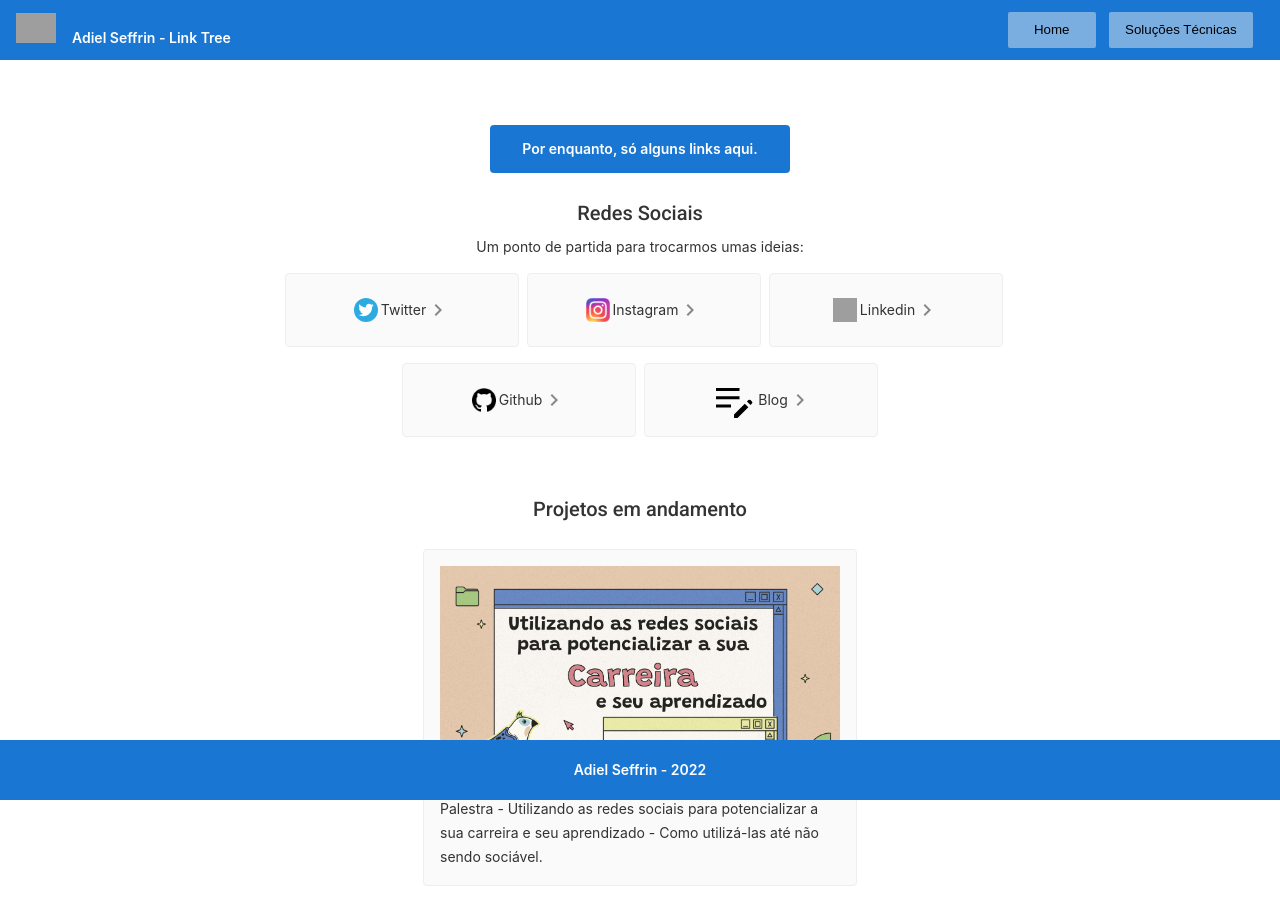
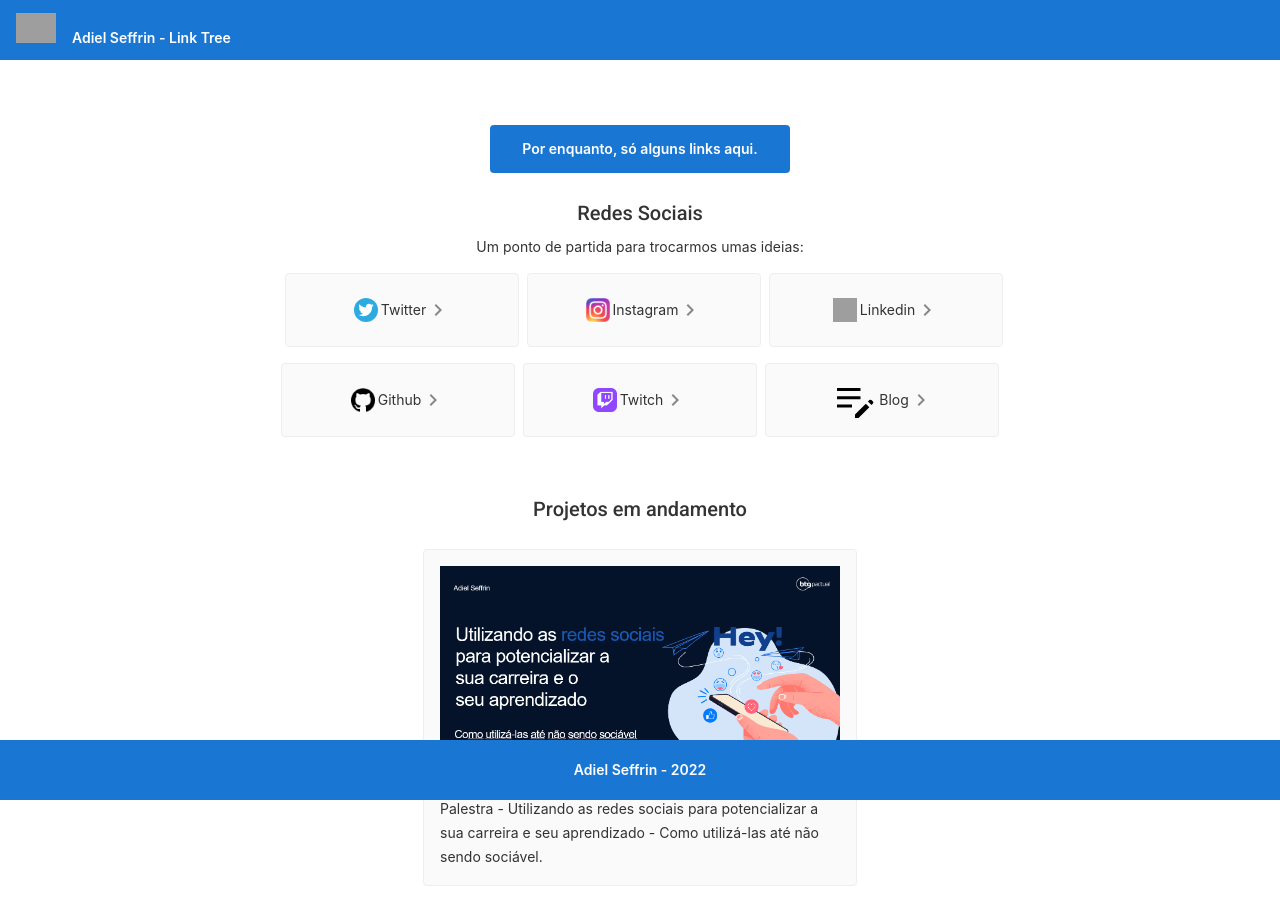
Before and after one commit to adielseffrin/adielseffr.in, an Angular app: page /linktree in a window 1280 px wide. Shown: the top 924 px of the page. Built offline with nearby package versions, Linux system fonts and the light colour scheme; grey boxes are pictures that could not be loaded.

Commit message:
remove menu, fix comp overlap

```diff
--- a/src/app/app.component.html
+++ b/src/app/app.component.html
@@ -9,9 +9,8 @@
     />
     <span>Adiel Seffrin - Link Tree</span>
   </div>
-  <!-- <div class="spacer"></div> -->
   <div class="toolbar-menu-condensed">
-    <button mat-button [matMenuTriggerFor]="menu">Menu</button>
+    <!-- <button mat-button [matMenuTriggerFor]="menu">Menu</button> -->
 
     <mat-menu #menu="matMenu">
       <button mat-menu-item routerLink="/linktree">Home</button>
@@ -23,8 +22,8 @@
     </mat-menu>
   </div>
   <div class="toolbar-menu">
-      <button mat-button class="mat-menu-trigger" routerLink="/linktree">Home</button>
-      <button mat-button [matMenuTriggerFor]="workarounds">Soluções Técnicas</button>
+      <!-- <button mat-button class="mat-menu-trigger" routerLink="/linktree">Home</button> -->
+      <!-- <button mat-button [matMenuTriggerFor]="workarounds">Soluções Técnicas</button> -->
 
     <mat-menu #workarounds="matMenu">
       <button
--- a/src/app/pages/link-tree/components/ongoing-projects/ongoing-projects.component.css
+++ b/src/app/pages/link-tree/components/ongoing-projects/ongoing-projects.component.css
@@ -1,8 +1,7 @@
 .card {
     height: auto;
     width: 400px;
-
-  }
+}
 
 .card-container a.card img,
 .card-container div.card img{
@@ -14,6 +13,7 @@
     display: flex;
     flex-direction: column;
     align-items: center;
+    height: fit-content;
 }
 
 .ongoing-projects-header{
--- a/src/app/pages/link-tree/components/ongoing-projects/ongoing-projects.component.ts
+++ b/src/app/pages/link-tree/components/ongoing-projects/ongoing-projects.component.ts
@@ -14,7 +14,7 @@
   constructor(public dialog: MatDialog) { }
 
   ngOnInit(): void {
-    let socialMediaProject = new OngoingProjectItem({img:'palestra-redes-sociais.png',text:'Palestra - Utilizando as redes sociais para potencializar a sua carreira e seu aprendizado - Como utilizá-las até não sendo sociável.'});
+    let socialMediaProject = new OngoingProjectItem({img:'capa-btg-tdc.PNG',text:'Palestra - Utilizando as redes sociais para potencializar a sua carreira e seu aprendizado - Como utilizá-las até não sendo sociável.'});
 
     this.projects.push(socialMediaProject);
 
--- a/src/app/pages/link-tree/components/social-networks/social-networks.component.css
+++ b/src/app/pages/link-tree/components/social-networks/social-networks.component.css
@@ -152,18 +152,7 @@
       height: 16px;
       margin: 8px 0;
     }
-
-
-
-    svg#rocket-smoke {
-      right: 120px;
-      transform: rotate(-5deg);
-    }
   }
 
   @media screen and (max-width: 575px) {
-    svg#rocket-smoke {
-      display: none;
-      visibility: hidden;
-    }
   }
--- a/src/app/pages/link-tree/components/social-networks/social-networks.component.html
+++ b/src/app/pages/link-tree/components/social-networks/social-networks.component.html
@@ -32,6 +32,12 @@
         <svg class="material-icons" xmlns="http://www.w3.org/2000/svg" width="24" height="24" viewBox="0 0 24 24"><path d="M10 6L8.59 7.41 13.17 12l-4.58 4.59L10 18l6-6z"/></svg>
     </a>
 
+    <a class="card" target="_blank" rel="noopener" href="https:/twitch.com/adielseffrin">
+        <img _ngcontent-iof-c66="" src="../assets/images/twitch.webp" alt="Twtich icon" loading="lazy">
+        <span>Twitch</span>
+        <svg class="material-icons" xmlns="http://www.w3.org/2000/svg" width="24" height="24" viewBox="0 0 24 24"><path d="M10 6L8.59 7.41 13.17 12l-4.58 4.59L10 18l6-6z"/></svg>
+    </a>
+
     <a class="card" target="_blank" rel="noopener" href="https://blog.adielseffr.in">
         <svg xmlns="http://www.w3.org/2000/svg" height="48" width="48"><path d="M24 42v-3.55l10.8-10.8 3.55 3.55L27.55 42ZM6 31.5v-3h15v3Zm34.5-2.45-3.55-3.55 1.45-1.45q.4-.4 1.05-.4t1.05.4l1.45 1.45q.4.4.4 1.05t-.4 1.05ZM6 23.25v-3h23.5v3ZM6 15v-3h23.5v3Z"/></svg>
         <span>Blog</span>
--- a/src/app/pages/link-tree/link-tree/link-tree.component.css
+++ b/src/app/pages/link-tree/link-tree/link-tree.component.css
@@ -0,0 +1,10 @@
+.app-ongoing-projects {
+    /* margin-top: 5em; */
+    height: fit-content;
+}
+@media screen and (max-width: 767px) {
+    .app-ongoing-projects {
+        /* margin-top: 5em; */
+        height: fit-content;
+    }
+}
--- a/src/app/pages/link-tree/link-tree/link-tree.component.html
+++ b/src/app/pages/link-tree/link-tree/link-tree.component.html
@@ -1,6 +1,6 @@
-<div>
+<div class="app-social-networks">
     <app-social-networks></app-social-networks>
 </div>
-<div>
+<div class="app-ongoing-projects">
     <app-ongoing-projects></app-ongoing-projects>
 </div>
```
Also changed, not shown: src/assets/images/ongoing-projects/capa-btg-tdc.PNG (added), src/assets/images/twitch.webp (added).
